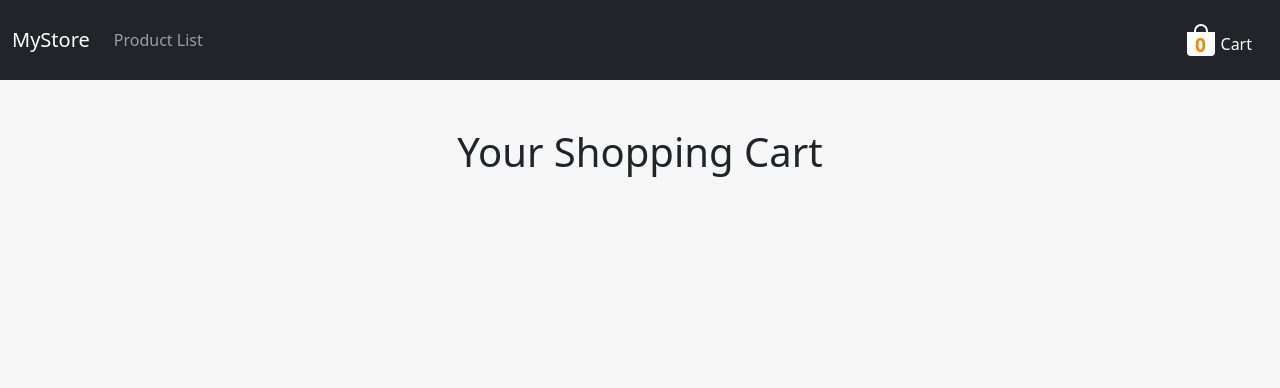
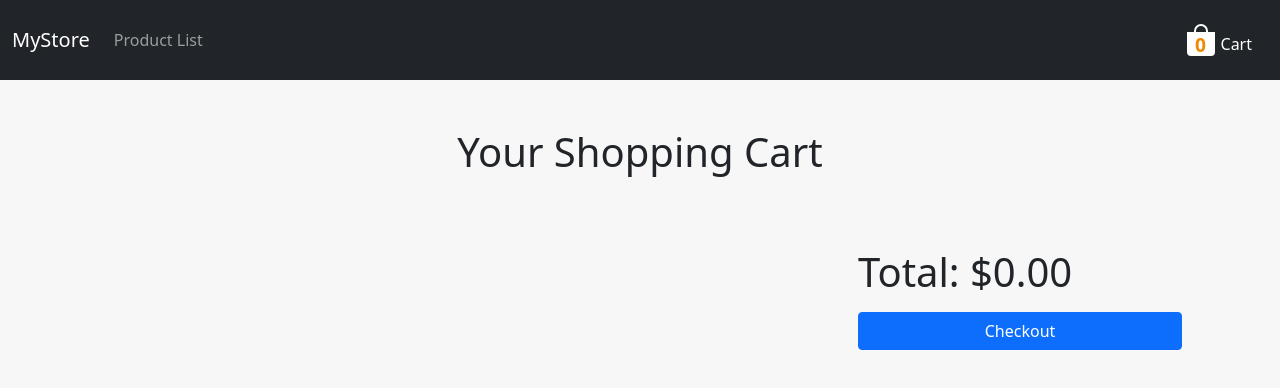
Before and after one commit to eisenbraun/udacity-mystore, an Angular app: page /cart in a window 1280 px wide. Shown: the top 388 px of the page. Built offline with nearby package versions, Linux system fonts and the light colour scheme.

Commit message:
Adds total and checkout button to cart

```diff
--- a/src/app/components/cart/cart.component.html
+++ b/src/app/components/cart/cart.component.html
@@ -1,22 +1,28 @@
 <h1 class="py-5 text-center">Your Shopping Cart</h1>
-<div class="row justify-content-md-center">
-  <div class="col col-12 col-md-8 mb-5">
+<div class="row">
+  <div class="col col-10 col-md-8 mb-5">
     <div class="p-3 bg-white d-flex shadow-sm rounded-3 mb-3" *ngFor="let product of cart">
       <img class="rounded-3 shadow-sm me-3" src="{{ product.url + '&h=800' }}" alt="{{ product.name }}">
       <div class="flex-fill d-flex flex-column align-items-start">
-        <h2 class="flex-fill">{{ product.name }}</h2>
+        <h4 class="flex-fill">{{ product.name }}</h4>
         <select class="form-select w-auto" [(ngModel)]="product.quantity" (ngModelChange)="updateCart($event, product)">
           <option *ngFor="let in of range(product.quantity); let i = index;">{{ i + 1 }}</option>
         </select>
       </div>
       <div class="ms-auto d-flex flex-column text-end align-items-end">
-        <p class="ms-auto flex-fill"><strong>${{ product.price }}</strong></p>
+        <h5 class="ms-auto flex-fill"><strong>${{ product.price }}</strong></h5>
         <button class="btn" (click)="removeItem(product)"><svg xmlns="http://www.w3.org/2000/svg" width="24" height="24" fill="currentColor" class="bi bi-trash" viewBox="0 0 16 16">
           <path d="M5.5 5.5A.5.5 0 0 1 6 6v6a.5.5 0 0 1-1 0V6a.5.5 0 0 1 .5-.5zm2.5 0a.5.5 0 0 1 .5.5v6a.5.5 0 0 1-1 0V6a.5.5 0 0 1 .5-.5zm3 .5a.5.5 0 0 0-1 0v6a.5.5 0 0 0 1 0V6z"/>
           <path fill-rule="evenodd" d="M14.5 3a1 1 0 0 1-1 1H13v9a2 2 0 0 1-2 2H5a2 2 0 0 1-2-2V4h-.5a1 1 0 0 1-1-1V2a1 1 0 0 1 1-1H6a1 1 0 0 1 1-1h2a1 1 0 0 1 1 1h3.5a1 1 0 0 1 1 1v1zM4.118 4 4 4.059V13a1 1 0 0 0 1 1h6a1 1 0 0 0 1-1V4.059L11.882 4H4.118zM2.5 3V2h11v1h-11z"/>
         </svg></button>
       </div>
-
     </div>
   </div>
+  <div class="col col-2 col-md-4">
+    <div class="d-flex flex-column justify-content-between p-3">
+      <p class="display-6">Total: <strong>${{ totalPrice() }}</strong></p>
+      <a class="btn btn-primary">Checkout</a>
+    </div>
+
+  </div>
 </div>
--- a/src/app/components/cart/cart.component.ts
+++ b/src/app/components/cart/cart.component.ts
@@ -30,6 +30,10 @@ export class CartComponent implements OnInit {
     this.cartService.removeItem(item)
   }
 
+  totalPrice(): number {
+    return this.cartService.totalPrice()
+  }
+
   ngOnInit(): void {
     this.cart = this.cartService.getCart()
   }
--- a/src/app/services/cart.service.ts
+++ b/src/app/services/cart.service.ts
@@ -1,3 +1,4 @@
+// @ts-nocheck
 import { Injectable } from '@angular/core';
 import { Item } from '../models/Item';
 import { Product } from '../models/Product';
@@ -62,6 +63,10 @@ export class CartService {
     return this.cart.reduce((total, item) => (total + this.num(item.quantity)), 0)
   }
 
+  totalPrice(): number {
+    return (this.cart.reduce((total, item) => (total + item.price * this.num(item.quantity)), 0)).toFixed(2)
+  }
+
   clearCart(): void {
     this.cart = []
   }
```
